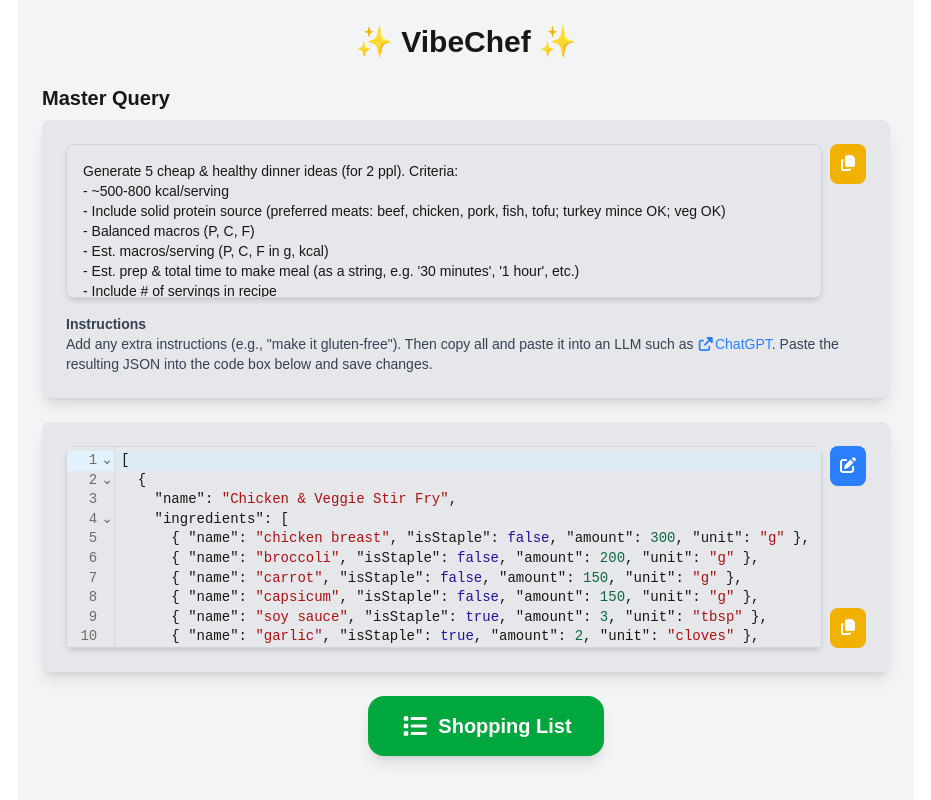
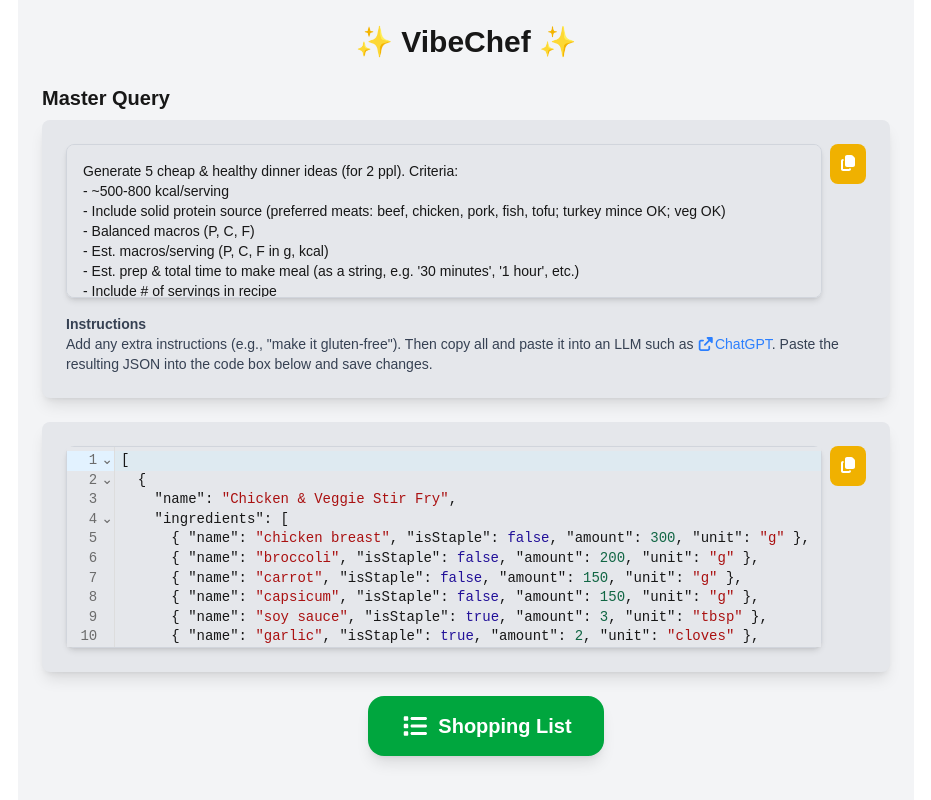
Before and after one commit to trithagoras/WebChef, a Next.js app: page / in a window 1280 px wide. Shown: the top 800 px of the page, without its empty margins (174-1105 px from the left). Built offline with nearby package versions, Linux system fonts and the light colour scheme.

Commit message:
add json edit area

```diff
--- a/app/areas/json/components/EditableTextBlock.tsx
+++ /dev/null
@@ -1,182 +0,0 @@
-"use client";
-import {
-  faCheck,
-  faEdit,
-  faUndo,
-  faX,
-} from "@fortawesome/free-solid-svg-icons";
-import { FontAwesomeIcon } from "@fortawesome/react-fontawesome";
-import { useCallback, useEffect, useMemo, useState } from "react";
-import toast from "react-hot-toast";
-import Skeleton from "react-loading-skeleton";
-import { match } from "ts-pattern";
-import { jsonLanguage } from "@codemirror/lang-json";
-import ReactCodeMirror, { EditorView } from "@uiw/react-codemirror";
-import { editableTheme, readOnlyTheme } from "../CodeEditorThemes";
-import CopyButton from "../../shared/components/CopyButton";
-
-interface EditableTextBlockProps {
-  mode: "json" | "textArea";
-  onSave?: (value: string) => void;
-  localStorageKey: string;
-  defaultText: string;
-}
-
-const EditableTextBlock = ({
-  mode,
-  onSave,
-  defaultText,
-  localStorageKey,
-}: EditableTextBlockProps) => {
-  const [text, setText] = useState("");
-  const [init, setInit] = useState(false);
-  const [previousText, setPreviousText] = useState("");
-  const [textAreaKey, setTextAreaKey] = useState(0);
-  const [isEditing, setIsEditing] = useState(false);
-
-  useEffect(() => {
-    if (typeof window !== "undefined") {
-      const s = window.localStorage.getItem(localStorageKey) ?? defaultText;
-      setText(s);
-      setPreviousText(s);
-      setInit(true);
-    }
-  }, [defaultText, localStorageKey]);
-
-  const saveEdit = () => {
-    match(mode)
-      .with("json", () => saveJson())
-      .otherwise(() => {
-        setPreviousText(text);
-        localStorage.setItem(localStorageKey, text);
-        setIsEditing(false);
-      });
-    if (onSave) {
-      onSave(text);
-    }
-  };
-
-  const reset = () => {
-    setText(defaultText);
-    setTextAreaKey(textAreaKey + 1); // re-render
-  };
-
-  const startEditing = () => {
-    setIsEditing(true);
-  };
-
-  const cancelEdit = () => {
-    setText(previousText);
-    setTextAreaKey(textAreaKey + 1); // re-render
-    setIsEditing(false);
-  };
-
-  const saveJson = useCallback(() => {
-    if (mode !== "json") {
-      return;
-    }
-    try {
-      JSON.parse(text);
-      setPreviousText(text);
-      localStorage.setItem(localStorageKey, text);
-      setIsEditing(false);
-    } catch (e) {
-      console.log(e);
-      toast.error(
-        <div>
-          <p>JSON is not formatted correctly.</p>
-          {(e as SyntaxError) ? <p>{(e as SyntaxError).message}</p> : ""}
-        </div>
-      );
-    }
-  }, [localStorageKey, mode, text]);
-
-  // code mirror extensions
-  const extensions = useMemo(
-    () => [
-      jsonLanguage.extension,
-      isEditing ? editableTheme : readOnlyTheme,
-      EditorView.editable.of(!!isEditing),
-    ],
-    [isEditing]
-  );
-
-  if (!init) {
-    return <Skeleton count={6} />;
-  }
-
-  const readonlyButtons = (
-    <>
-      <button
-        onClick={startEditing}
-        className="bg-blue-500 text-white p-2 rounded-lg hover:bg-blue-600 transition-all duration-300"
-        aria-label="Edit"
-      >
-        <FontAwesomeIcon icon={faEdit} />
-      </button>
-      <CopyButton text={text} />
-    </>
-  );
-
-  const editButtons = (
-    <>
-      <button
-        onClick={reset}
-        className="bg-gray-400 text-white p-2 rounded-lg hover:bg-gray-500 transition-all duration-300 disabled:bg-gray-300"
-        disabled={text === defaultText}
-        aria-label="Reset edit to default"
-      >
-        <FontAwesomeIcon icon={faUndo} />
-      </button>
-      <button
-        onClick={cancelEdit}
-        className="bg-red-500 text-white p-2 rounded-lg hover:bg-red-600 transition-all duration-300 disabled:bg-gray-300"
-        aria-label="Cancel edit"
-      >
-        <FontAwesomeIcon icon={faX} />
-      </button>
-      <button
-        onClick={saveEdit}
-        className="bg-green-500 text-white p-2 rounded-lg hover:bg-green-600 transition-all duration-300"
-        aria-label="Save edit"
-      >
-        <FontAwesomeIcon icon={faCheck} />
-      </button>
-    </>
-  );
-
-  const editor = match(mode)
-    .with("textArea", () => (
-      <textarea
-        key={`text-area-${textAreaKey}`}
-        className="w-full p-4 bg-white read-only:bg-gray-200 text-sm border border-gray-300 rounded-lg shadow-md resize-none focus:ring-2 focus:ring-blue-500 focus:outline-none"
-        defaultValue={text}
-        onChange={(e) => setText(e.target.value)}
-        readOnly={!isEditing}
-        rows={6}
-      />
-    ))
-    .with("json", () => (
-      <ReactCodeMirror
-        key={`json-area-${textAreaKey}`}
-        value={text}
-        height="200px"
-        onChange={setText}
-        extensions={extensions}
-        readOnly={!isEditing}
-        className="flex-1 min-w-0 w-full bg-white text-sm border border-gray-300 rounded-lg shadow-md"
-      />
-    ))
-    .exhaustive();
-
-  return (
-    <div className="flex flex-row">
-      {editor}
-      <div className="flex flex-col justify-between ml-2">
-        {isEditing ? editButtons : readonlyButtons}
-      </div>
-    </div>
-  );
-};
-
-export default EditableTextBlock;
--- /dev/null
+++ b/app/areas/json/components/MainJsonEditArea.tsx
@@ -0,0 +1,61 @@
+"use client";
+import { useEffect, useMemo, useState } from "react";
+import Skeleton from "react-loading-skeleton";
+import { jsonLanguage } from "@codemirror/lang-json";
+import ReactCodeMirror, { EditorView } from "@uiw/react-codemirror";
+import { editableTheme, readOnlyTheme } from "../CodeEditorThemes";
+import CopyButton from "../../shared/components/CopyButton";
+import { useEditMode } from "../../shared/stores/editModeStore";
+import { jsonStorageKey, useJsonStore } from "../stores/jsonStore";
+import fakeData from "../../shared/framework/fakeData";
+
+const MainJsonEditArea = () => {
+  const {
+      json: text,
+      setJson,
+      refreshPreviousJson
+    } = useJsonStore();
+    const [init, setInit] = useState(false);
+    const { editMode: isEditing } = useEditMode();
+
+  useEffect(() => {
+    if (typeof window !== "undefined") {
+      const s = window.localStorage.getItem(jsonStorageKey) ?? fakeData;
+      setJson(s);
+      refreshPreviousJson();
+      setInit(true);
+    }
+  }, [refreshPreviousJson, setJson]);
+
+  // code mirror extensions
+  const extensions = useMemo(
+    () => [
+      jsonLanguage.extension,
+      isEditing ? editableTheme : readOnlyTheme,
+      EditorView.editable.of(!!isEditing),
+    ],
+    [isEditing]
+  );
+
+  if (!init) {
+    return <Skeleton count={6} />;
+  }
+
+  return (
+    <div className="flex flex-row">
+      <ReactCodeMirror
+        value={text}
+        height="200px"
+        onChange={setJson}
+        extensions={extensions}
+        readOnly={!isEditing}
+        className="flex-1 min-w-0 w-full bg-white text-sm border border-gray-300 rounded-lg shadow-md"
+      />
+      <div className="flex flex-col justify-between ml-2">
+        <CopyButton text={text} />
+      </div>
+    </div>
+  );
+};
+
+export default MainJsonEditArea;
--- /dev/null
+++ b/app/areas/json/stores/jsonStore.ts
@@ -0,0 +1,18 @@
+import { create } from 'zustand'
+
+interface JsonState {
+  json: string,
+  setJson: (value: string) => void,
+  previousJson: string,
+  refreshPreviousJson: () => void
+}
+
+// For DB setting key or localstorage key
+export const jsonStorageKey = 'json';
+
+export const useJsonStore = create<JsonState>()((set) => ({
+  json: '',
+  setJson: (value) => set(() => ({ json: value })),
+  previousJson: '',
+  refreshPreviousJson: () => set(state => ({ previousJson: state.json }))
+}));
--- a/app/areas/recipes/components/RecipeList.tsx
+++ b/app/areas/recipes/components/RecipeList.tsx
@@ -5,7 +5,7 @@ import { Recipe, ShoppingListItem } from "../../shared/framework/schema";
 import RecipeCard from "./RecipeCard";
 import { FontAwesomeIcon } from "@fortawesome/react-fontawesome";
 import { faList } from "@fortawesome/free-solid-svg-icons";
-import EditableTextBlock from "../../json/components/EditableTextBlock";
+import MainJsonEditArea from "../../json/components/MainJsonEditArea";
 import fakeData from "../../shared/framework/fakeData";
 import Skeleton from "react-loading-skeleton";
 import ShoppingListModal from "./ShoppingListModal";
@@ -55,10 +55,6 @@ const RecipeList = () => {
       .sort((a, b) => Number(b.isStaple) - Number(a.isStaple));
   }, []);
 
-  const onSaveJson = useCallback((value: string) => {
-    setRecipes(JSON.parse(value));
-  }, []);
-
   useEffect(() => {
     if (typeof window !== "undefined") {
       setInit(true);
@@ -84,7 +80,7 @@ const RecipeList = () => {
   return (
     <div>
       <div className="bg-gray-200 p-6 rounded-lg shadow-lg">
-        <EditableTextBlock mode="json" onSave={onSaveJson} defaultText={fakeData} localStorageKey="recipesJson" />
+        <MainJsonEditArea />
       </div>
       <div className="flex flex-row ml-10 justify-center">
         {showShoppingListButton && (
```
